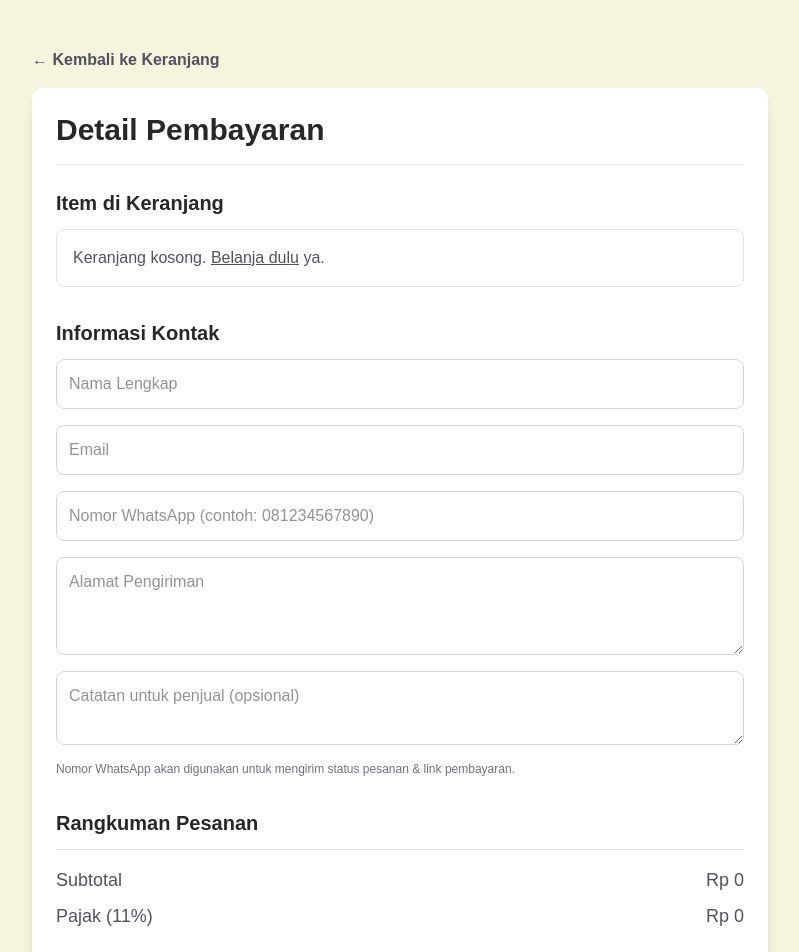
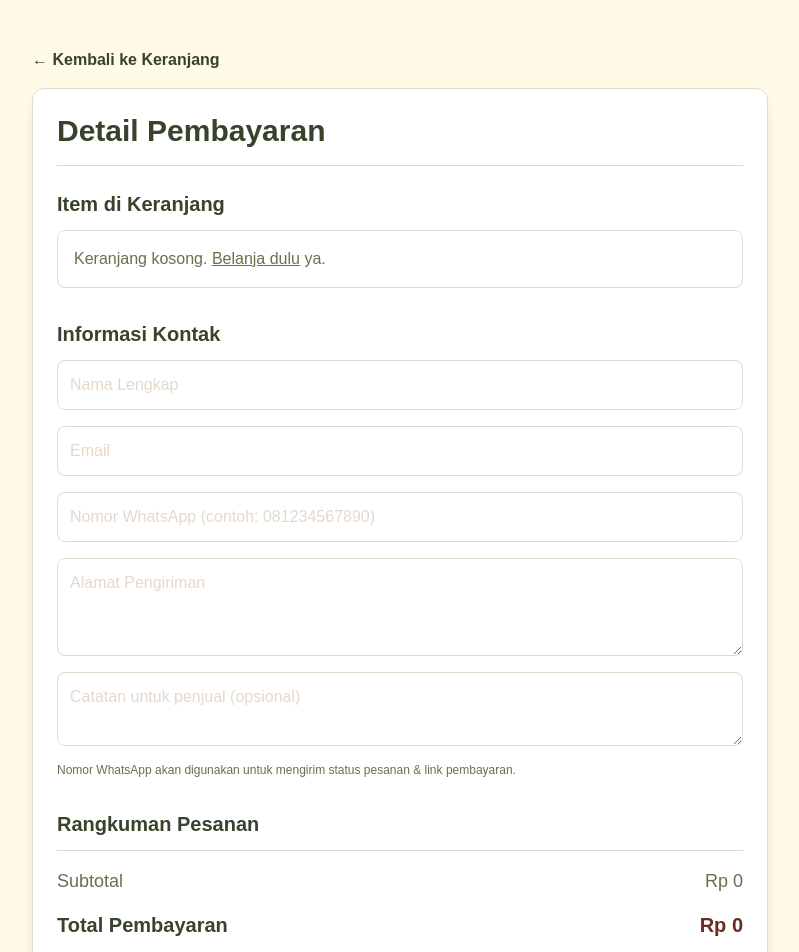
Before and after one commit to prissjasmine05/UAS2025_ITFinTech_SiftedHouse, a Next.js app: page /payment in a window 1280 px wide. Shown: the top 952 px of the page, without its empty margins (240-1039 px from the left). Built offline with nearby package versions, Linux system fonts and the light colour scheme.

Commit message:
Commit for UI on CO, payment, success page

```diff
--- a/pages/checkout.js
+++ b/pages/checkout.js
@@ -5,8 +5,7 @@ export default function CheckoutPage() {
   const { cart, addToCart, removeFromCart } = useCart();
 
   const subtotal = cart.reduce((sum, item) => sum + item.price * item.quantity, 0);
-  const tax = subtotal * 0.11;
-  const total = subtotal + tax;
+  const total = subtotal; // Pajak dihapus, jadi total = subtotal saja
 
   return (
     <div className="bg-[#FFFBE7] min-h-screen font-sans text-[#37432B] py-8">
@@ -104,10 +103,6 @@ export default function CheckoutPage() {
                     <span>Subtotal</span>
                     <span>Rp {subtotal.toLocaleString('id-ID')}</span>
                   </div>
-                  <div className="flex justify-between text-[#6A6F4C]">
-                    <span>Pajak (11%)</span>
-                    <span>Rp {tax.toLocaleString('id-ID')}</span>
-                  </div>
                   <div className="flex justify-between font-bold text-xl border-t border-[#E5D8CC] pt-2 mt-2 text-[#37432B]">
                     <span>Total</span>
                     <span>Rp {total.toLocaleString('id-ID')}</span>
--- a/pages/payment.js
+++ b/pages/payment.js
@@ -40,9 +40,7 @@ export default function PaymentPage() {
     () => cart.reduce((sum, item) => sum + (item.price || 0) * (item.quantity || 0), 0),
     [cart]
   );
-  const taxRate = 0.11;
-  const tax = useMemo(() => subtotal * taxRate, [subtotal]);
-  const total = useMemo(() => subtotal + tax, [subtotal, tax]);
+  const total = useMemo(() => subtotal, [subtotal]); // tanpa pajak
 
   const handleInputChange = (e) => {
     const { name, value } = e.target;
@@ -128,18 +126,22 @@ export default function PaymentPage() {
   };
 
   return (
-    <div className="bg-[#F5F5DD] min-h-screen font-sans text-zinc-800 py-8">
+    <div className="bg-[#FFFBE7] min-h-screen font-sans text-[#37432B] py-8">
       <div className="container mx-auto p-4 max-w-3xl">
         <Link href="/checkout" className="inline-block mb-4">
-          <button className="text-zinc-600 hover:text-zinc-900 font-semibold">&larr; Kembali ke Keranjang</button>
+          <button className="text-[#37432B] hover:text-[#6A6F4C] font-semibold">
+            &larr; Kembali ke Keranjang
+          </button>
         </Link>
 
-        <div className="bg-white p-6 rounded-xl shadow-lg">
-          <h1 className="text-3xl font-bold mb-6 border-b border-zinc-200 pb-4">Detail Pembayaran</h1>
+        <div className="bg-white p-6 rounded-xl shadow-lg border border-[#E5D8CC]">
+          <h1 className="text-3xl font-bold mb-6 border-b border-[#E5D8CC] pb-4">
+            Detail Pembayaran
+          </h1>
 
           {/* Info error */}
           {errorMsg ? (
-            <div className="mb-4 p-3 rounded-lg bg-red-50 text-red-700 border border-red-200">
+            <div className="mb-4 p-3 rounded-lg bg-[#682C23]/10 text-[#682C23] border border-[#682C23]/30">
               {errorMsg}
             </div>
           ) : null}
@@ -149,22 +151,22 @@ export default function PaymentPage() {
             <h2 className="text-xl font-semibold mb-3">Item di Keranjang</h2>
 
             {cart.length === 0 ? (
-              <div className="p-4 border border-zinc-200 rounded-lg text-zinc-600">
+              <div className="p-4 border border-[#E5D8CC] rounded-lg text-[#6A6F4C]">
                 Keranjang kosong. <Link href="/" className="underline">Belanja dulu</Link> ya.
               </div>
             ) : (
-              <div className="divide-y divide-zinc-200 border border-zinc-200 rounded-lg">
+              <div className="divide-y divide-[#E5D8CC] border border-[#E5D8CC] rounded-lg">
                 {cart.map((item, idx) => {
                   const line = (item.price || 0) * (item.quantity || 0);
                   return (
                     <div key={idx} className="p-4 flex items-start justify-between gap-4">
                       <div className="flex-1">
                         <div className="font-medium">{item.name || 'Produk'}</div>
-                        <div className="text-sm text-zinc-500 mt-1">
+                        <div className="text-sm text-[#6A6F4C] mt-1">
                           Qty: {item.quantity || 0} × Rp {(item.price || 0).toLocaleString('id-ID')}
                         </div>
                       </div>
-                      <div className="text-right font-semibold">
+                      <div className="text-right font-semibold text-[#682C23]">
                         Rp {line.toLocaleString('id-ID')}
                       </div>
                     </div>
@@ -184,7 +186,7 @@ export default function PaymentPage() {
                 placeholder="Nama Lengkap"
                 value={customer.name}
                 onChange={handleInputChange}
-                className="w-full p-3 border border-zinc-300 rounded-lg focus:outline-none focus:ring-2 focus:ring-zinc-500"
+                className="w-full p-3 border border-[#E5D8CC] rounded-lg focus:outline-none focus:ring-2 focus:ring-[#37432B] text-[#37432B] placeholder-[#E5D8CC]"
                 required
               />
               <input
@@ -193,7 +195,7 @@ export default function PaymentPage() {
                 placeholder="Email"
                 value={customer.email}
                 onChange={handleInputChange}
-                className="w-full p-3 border border-zinc-300 rounded-lg focus:outline-none focus:ring-2 focus:ring-zinc-500"
+                className="w-full p-3 border border-[#E5D8CC] rounded-lg focus:outline-none focus:ring-2 focus:ring-[#37432B] text-[#37432B] placeholder-[#E5D8CC]"
                 required
               />
               <input
@@ -202,7 +204,7 @@ export default function PaymentPage() {
                 placeholder="Nomor WhatsApp (contoh: 081234567890)"
                 value={customer.phone}
                 onChange={handleInputChange}
-                className="w-full p-3 border border-zinc-300 rounded-lg focus:outline-none focus:ring-2 focus:ring-zinc-500"
+                className="w-full p-3 border border-[#E5D8CC] rounded-lg focus:outline-none focus:ring-2 focus:ring-[#37432B] text-[#37432B] placeholder-[#E5D8CC]"
                 required
               />
               <textarea
@@ -210,7 +212,7 @@ export default function PaymentPage() {
                 placeholder="Alamat Pengiriman"
                 value={customer.address}
                 onChange={handleInputChange}
-                className="w-full p-3 border border-zinc-300 rounded-lg focus:outline-none focus:ring-2 focus:ring-zinc-500"
+                className="w-full p-3 border border-[#E5D8CC] rounded-lg focus:outline-none focus:ring-2 focus:ring-[#37432B] text-[#37432B] placeholder-[#E5D8CC]"
                 rows="3"
                 required
               />
@@ -219,10 +221,10 @@ export default function PaymentPage() {
                 placeholder="Catatan untuk penjual (opsional)"
                 value={customer.notes}
                 onChange={handleInputChange}
-                className="w-full p-3 border border-zinc-300 rounded-lg focus:outline-none focus:ring-2 focus:ring-zinc-500"
+                className="w-full p-3 border border-[#E5D8CC] rounded-lg focus:outline-none focus:ring-2 focus:ring-[#37432B] text-[#37432B] placeholder-[#E5D8CC]"
                 rows="2"
               />
-              <p className="text-xs text-zinc-500">
+              <p className="text-xs text-[#6A6F4C]">
                 Nomor WhatsApp akan digunakan untuk mengirim status pesanan & link pembayaran.
               </p>
             </div>
@@ -231,18 +233,14 @@ export default function PaymentPage() {
           {/* Rangkuman Biaya */}
           <div>
             <h2 className="text-xl font-semibold mb-3">Rangkuman Pesanan</h2>
-            <div className="space-y-2 text-lg border-t border-zinc-200 pt-4">
-              <div className="flex justify-between text-zinc-600">
+            <div className="space-y-2 text-lg border-t border-[#E5D8CC] pt-4">
+              <div className="flex justify-between text-[#6A6F4C]">
                 <span>Subtotal</span>
                 <span>Rp {subtotal.toLocaleString('id-ID')}</span>
               </div>
-              <div className="flex justify-between text-zinc-600">
-                <span>Pajak (11%)</span>
-                <span>Rp {tax.toLocaleString('id-ID')}</span>
-              </div>
-              <div className="flex justify-between font-bold text-xl pt-2 mt-2">
+              <div className="flex justify-between font-bold text-xl pt-2 mt-2 text-[#37432B]">
                 <span>Total Pembayaran</span>
-                <span>Rp {total.toLocaleString('id-ID')}</span>
+                <span className="text-[#682C23]">Rp {total.toLocaleString('id-ID')}</span>
               </div>
             </div>
           </div>
@@ -257,7 +255,7 @@ export default function PaymentPage() {
               !customer.address ||
               !customer.phone
             }
-            className="w-full bg-zinc-800 text-white font-bold py-4 px-6 rounded-lg hover:bg-zinc-700 transition-colors mt-8 text-lg disabled:bg-zinc-400"
+            className="w-full bg-[#6A6F4C] text-[#FFFBE7] font-bold py-4 px-6 rounded-full hover:bg-[#37432B] transition-colors mt-8 text-lg border border-[#6A6F4C] disabled:bg-[#6A6F4C]/50 disabled:border-[#6A6F4C]/50"
           >
             {isLoading ? 'Memproses...' : 'Konfirmasi & Bayar'}
           </button>
--- a/pages/success.js
+++ b/pages/success.js
@@ -15,15 +15,15 @@ export default function SuccessPage() {
   useClearCart();
 
   return (
-    <div className="bg-[#F5F5DD] min-h-screen flex items-center justify-center font-sans text-zinc-800">
-      <div className="bg-white p-8 rounded-xl shadow-lg text-center max-w-md">
-        <h1 className="text-4xl font-bold text-green-500 mb-4">✅</h1>
+    <div className="bg-[#FFFBE7] min-h-screen flex items-center justify-center font-sans text-[#37432B]">
+      <div className="bg-white p-8 rounded-xl shadow-lg text-center max-w-md border border-[#E5D8CC]">
+        <h1 className="text-4xl font-bold text-[#6A6F4C] mb-4">✅</h1>
         <h2 className="text-2xl font-bold mb-2">Pembayaran Berhasil!</h2>
-        <p className="text-zinc-600 mb-6">
+        <p className="text-[#6A6F4C] mb-6">
           Terima kasih telah berbelanja. Kami akan segera memproses pesananmu.
         </p>
         <Link href="/select-items">
-          <button className="w-full bg-zinc-800 text-white font-bold py-3 px-6 rounded-lg hover:bg-zinc-700 transition-colors">
+          <button className="w-full bg-[#6A6F4C] text-[#FFFBE7] font-bold py-3 px-6 rounded-full hover:bg-[#37432B] transition-colors border border-[#6A6F4C]">
             Kembali ke Menu
           </button>
         </Link>
```
Also changed, not shown: 1 other file (tests, documents, lock files or other folders).
